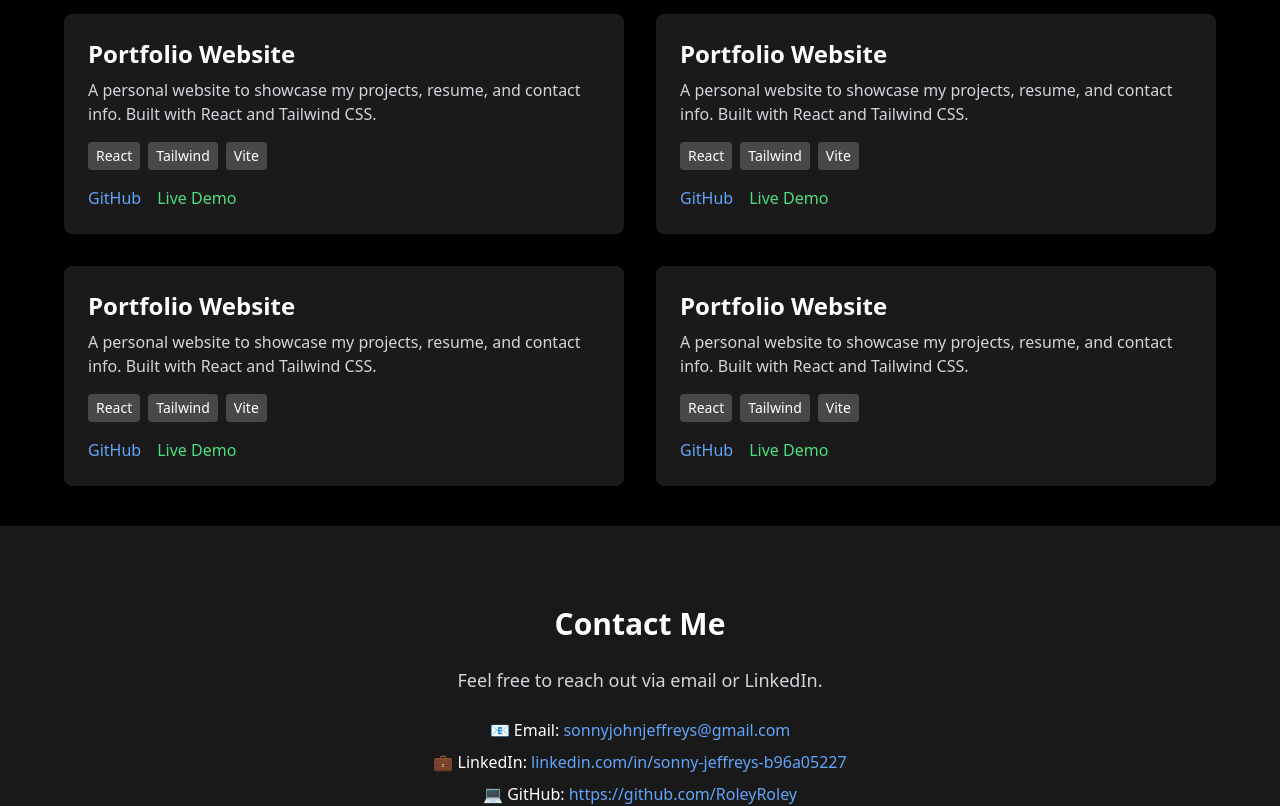
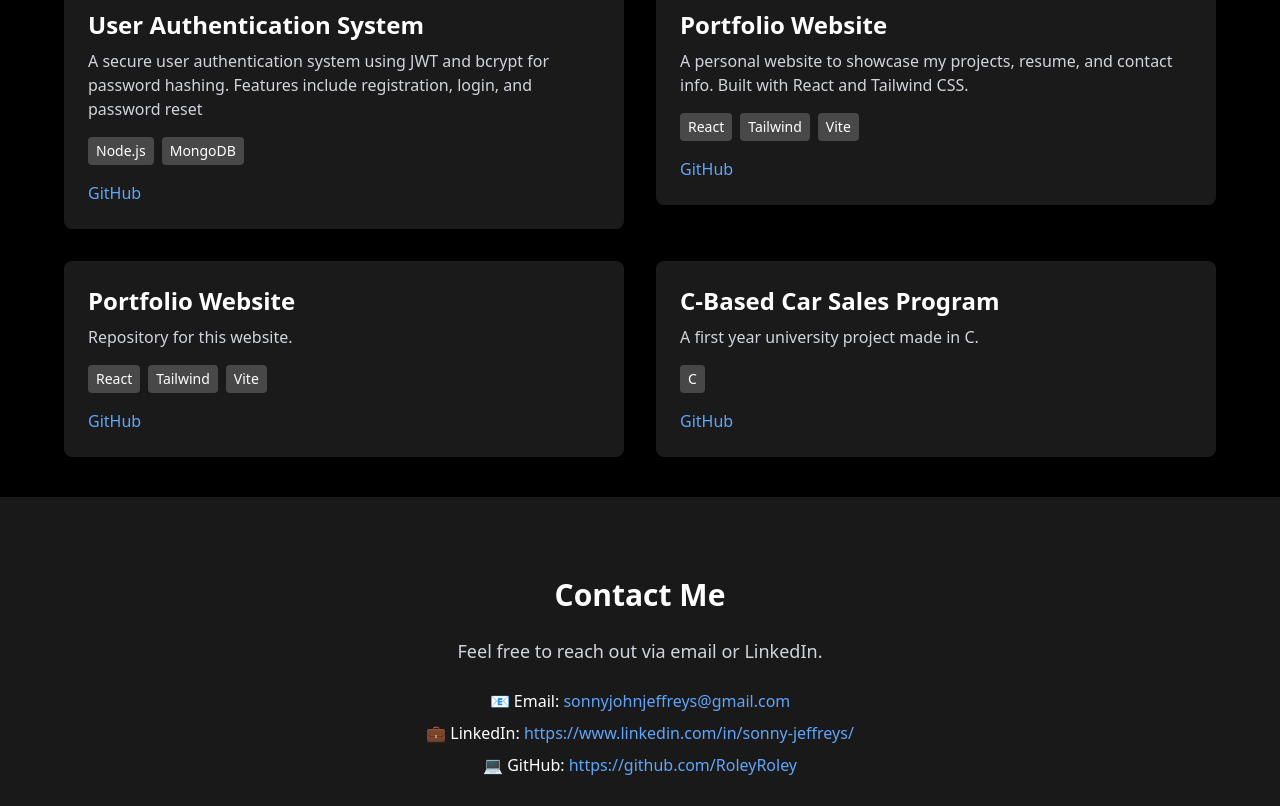
Before and after one commit to RoleyRoley/my-portfolio, a React (Create React App) app: page / in a window 1280 px wide. Shown: the part 1420-2226 px from the top of the page. Built offline with nearby package versions, Linux system fonts and the light colour scheme.

Commit message:
Adjusted hyperlinks

```diff
--- a/src/components/About.jsx
+++ b/src/components/About.jsx
@@ -9,7 +9,7 @@ const About = () => {
             <div className="max-w-4xl mx-auto text-center">
                 <h2 className="text-3xl font-bold mb-6">About Me</h2>
                 <p className="text-lg leading-relaxed text-gray-300">
-                    I'm a passionate software engineer with a focus on building clean, responsive, and impactful web applications.
+                    I'm a passionate software engineer with a focus on building clean, responsive, and impactful applications.
                     I enjoy working across the full stack and constantly seek to improve my skills through creative projects.
                 </p>
                 <p className="mt-4 text-lg leading-relaxed text-gray-0">
--- a/src/components/Contact.jsx
+++ b/src/components/Contact.jsx
@@ -15,7 +15,7 @@ const Contact = () => {
                         📧 Email: <a href="sonnyjohnjeffreys@gmail.com" className="text-blue-400 hover:underline">sonnyjohnjeffreys@gmail.com</a>
                     </p>
                     <p>
-                        💼 LinkedIn: <a href="linkedin.com/in/sonny-jeffreys-b96a05227" target="_blank" rel="noreferrer" className="text-blue-400 hover:underline">linkedin.com/in/sonny-jeffreys-b96a05227</a>
+                        💼 LinkedIn: <a href="https://www.linkedin.com/in/sonny-jeffreys/" target="_blank" rel="noreferrer" className="text-blue-400 hover:underline">https://www.linkedin.com/in/sonny-jeffreys/</a>
                     </p>
                     <p>
                         💻 GitHub: <a href="https://github.com/RoleyRoley" target="_blank" rel="noreferrer" className="text-blue-400 hover:underline">https://github.com/RoleyRoley</a>
--- a/src/components/Footer.jsx
+++ b/src/components/Footer.jsx
@@ -21,7 +21,7 @@ const Footer = () => {
                         <Github size={20} />
                     </a>
                     <a
-                        href="linkedin.com/in/sonny-jeffreys-b96a05227"
+                        href="www.linkedin.com/in/sonny-jeffreys"
                         target="_blank"
                         rel="noopener noreferrer"
                         className="text-gray-400 hover:text-white transition"
--- a/src/components/ProjectCard.jsx
+++ b/src/components/ProjectCard.jsx
@@ -2,7 +2,7 @@ import React from 'react';
 import FadeInWhenVisible from "./FadeInWhenVisible";
 
 
-const ProjectCard = ({ title, description, tech, github, demo }) => {
+const ProjectCard = ({ title, description, tech, github }) => {
     return (
         <FadeInWhenVisible>
         <div className="bg-white/10 backdrop-blur-md p-6 rounded-lg shadow-md hover:shadow-xl transition text-white">
@@ -21,11 +21,6 @@ const ProjectCard = ({ title, description, tech, github, demo }) => {
                     GitHub
                 </a>
                 )}
-                {demo && (
-                <a href={demo} target="_blank" rel="noopener noreferrer" className="text-green-400 hover:underline">
-                    Live Demo
-                </a>
-                )}
             </div>
         </div>
         </FadeInWhenVisible>
--- a/src/data/projects.js
+++ b/src/data/projects.js
@@ -1,31 +1,27 @@
 const projects = [
     {
-        title: "Portfolio Website",
-        description: "A personal website to showcase my projects, resume, and contact info. Built with React and Tailwind CSS.",
-        tech: ["React", "Tailwind", "Vite"],
-        github: "https://github.com/your-username/portfolio",
-        demo: "https://your-portfolio-demo.com",
+        title: "User Authentication System",
+        description: "A secure user authentication system using JWT and bcrypt for password hashing. Features include registration, login, and password reset",
+        tech: ["Node.js", "MongoDB"],
+        github: "https://github.com/RoleyRoley/user-auth-system",
     },
     {
         title: "Portfolio Website",
         description: "A personal website to showcase my projects, resume, and contact info. Built with React and Tailwind CSS.",
         tech: ["React", "Tailwind", "Vite"],
         github: "https://github.com/your-username/portfolio",
-        demo: "https://your-portfolio-demo.com",
     },
     {
         title: "Portfolio Website",
-        description: "A personal website to showcase my projects, resume, and contact info. Built with React and Tailwind CSS.",
+        description: "Repository for this website.",
         tech: ["React", "Tailwind", "Vite"],
-        github: "https://github.com/your-username/portfolio",
-        demo: "https://your-portfolio-demo.com",
+        github: "https://github.com/RoleyRoley/my-portfolio",
     },
     {
-        title: "Portfolio Website",
-        description: "A personal website to showcase my projects, resume, and contact info. Built with React and Tailwind CSS.",
-        tech: ["React", "Tailwind", "Vite"],
-        github: "https://github.com/your-username/portfolio",
-        demo: "https://your-portfolio-demo.com",
+        title: "C-Based Car Sales Program",
+        description: "A first year university project made in C.",
+        tech: ["C"],
+        github: "https://github.com/RoleyRoley/Car-Sales-C",
     },
 ];
 
```
